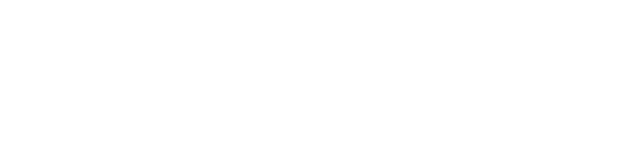
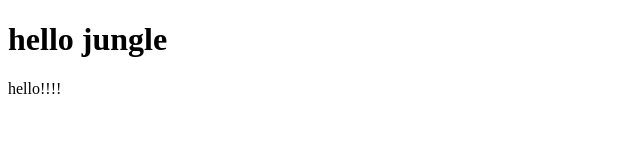
Before and after one commit to sunsoojungle/work1116, a plain HTML site: page index.html in a window 1280 px wide. Shown: the whole page, without its empty margins (0-640 px from the left). Drawn offline with Linux system fonts and the light colour scheme.

Commit message:
second commit

```diff
--- a/index.html
+++ b/index.html
@@ -7,6 +7,7 @@
     <title>Document</title>
 </head>
 <body>
-
+    <h1>hello jungle</h1>
+    <p>hello!!!!</p>
 </body>
 </html>
```
